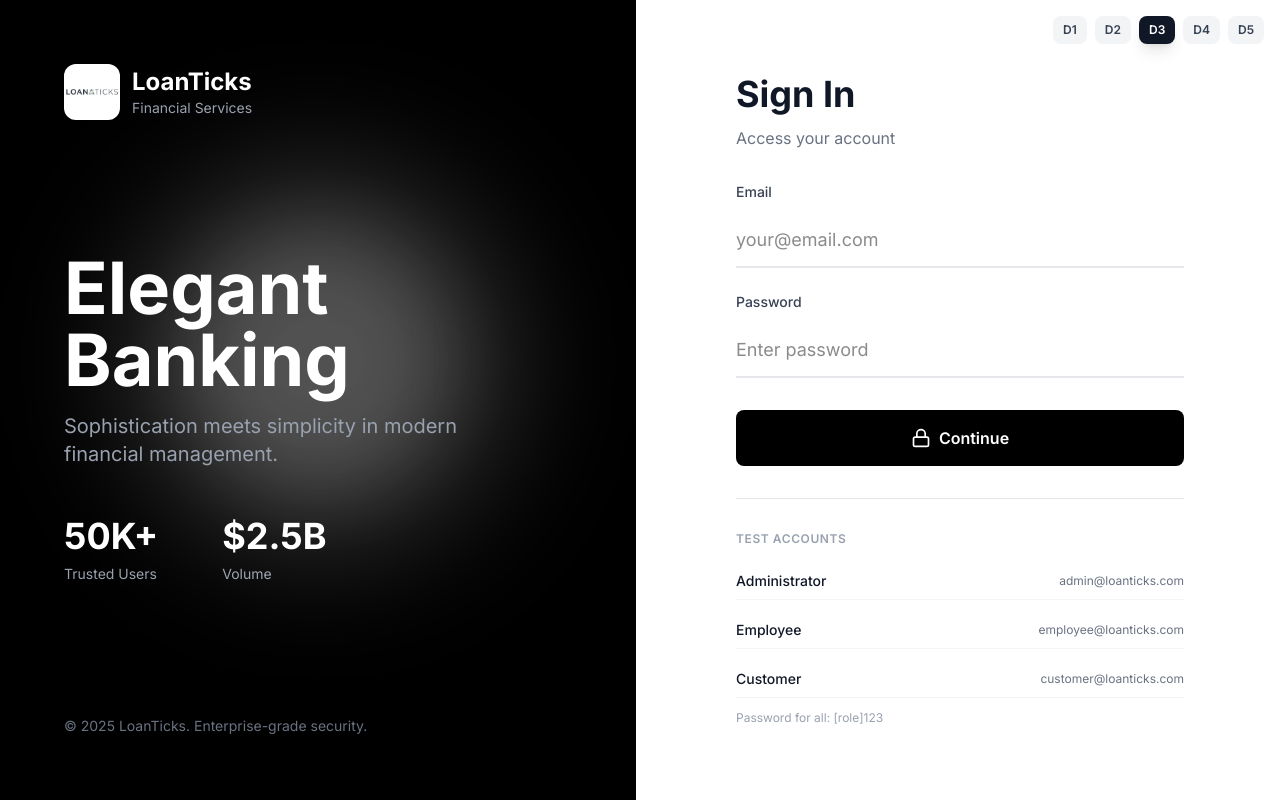
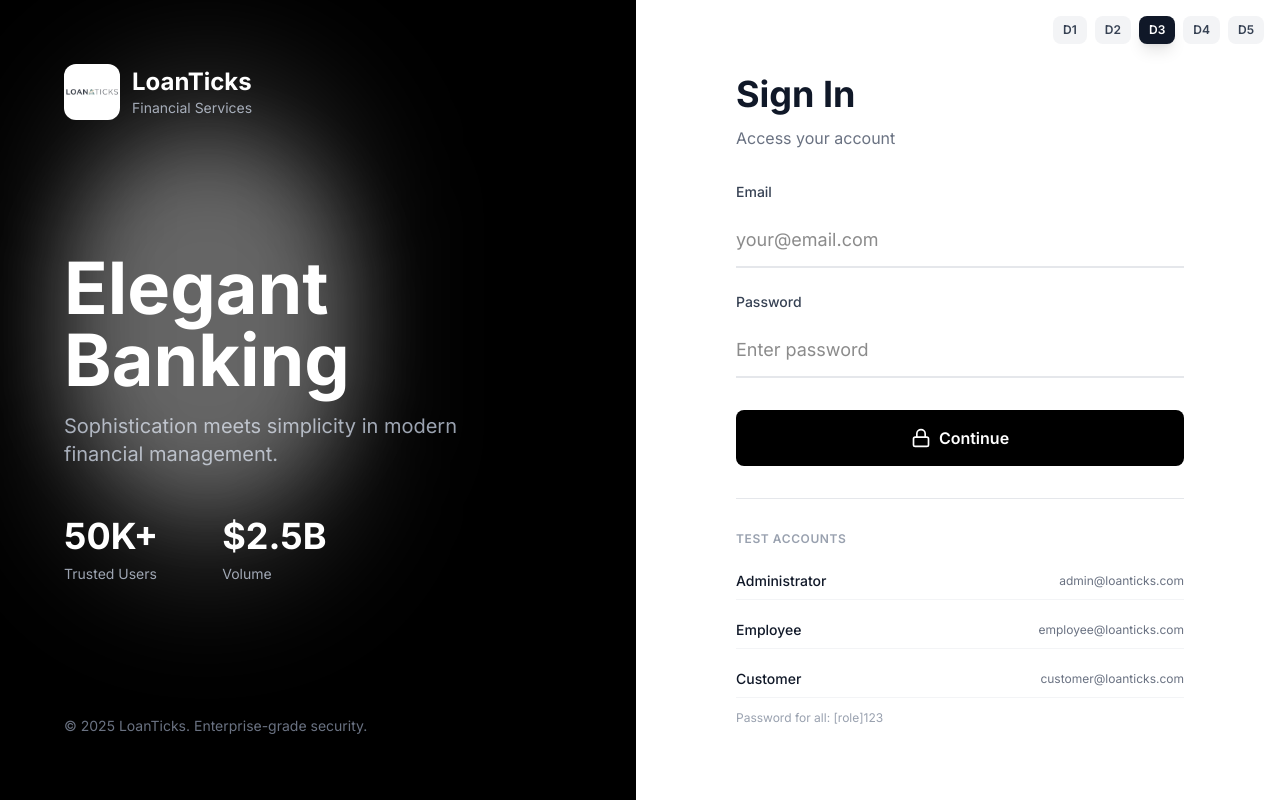
Before and after one commit to ShaheerSaud2004/LoanTicks, a Next.js app: page /login/variant3 in a window 1280 px wide. Built offline with nearby package versions, Linux system fonts and the light colour scheme.

Commit message:
Reposition white glow directly behind Elegant Banking text

```diff
--- a/app/login/variant3/page.tsx
+++ b/app/login/variant3/page.tsx
@@ -86,14 +86,20 @@ export default function LoginVariant3() {
         </div>
 
         <div className="space-y-12">
-          <div className="space-y-4 relative">
-            {/* White circular glow effect behind text */}
-            <div className="absolute top-1/2 left-1/2 -translate-x-1/2 -translate-y-1/2 w-96 h-96 bg-white/20 rounded-full blur-3xl"></div>
-            <div className="absolute top-1/2 left-1/2 -translate-x-1/2 -translate-y-1/2 w-64 h-64 bg-white/15 rounded-full blur-2xl"></div>
-            <div className="text-7xl font-bold leading-none relative z-10">
-              Elegant<br/>Banking
+          <div className="space-y-4">
+            <div className="relative inline-block">
+              {/* White circular glow effect directly behind text */}
+              <div className="absolute inset-0 flex items-center justify-center">
+                <div className="w-[500px] h-[500px] bg-white/20 rounded-full blur-3xl"></div>
+              </div>
+              <div className="absolute inset-0 flex items-center justify-center">
+                <div className="w-[350px] h-[350px] bg-white/25 rounded-full blur-2xl"></div>
+              </div>
+              <div className="text-7xl font-bold leading-none relative z-10">
+                Elegant<br/>Banking
+              </div>
             </div>
-            <p className="text-xl text-gray-400 max-w-md relative z-10">
+            <p className="text-xl text-gray-400 max-w-md">
               Sophistication meets simplicity in modern financial management.
             </p>
           </div>
```
